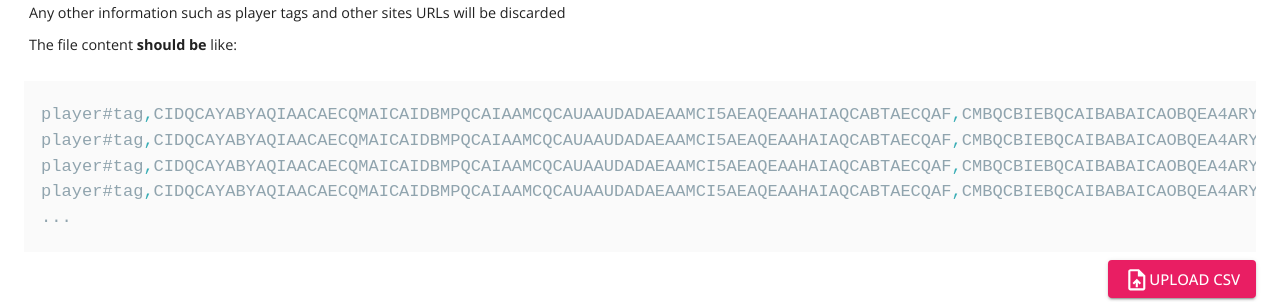
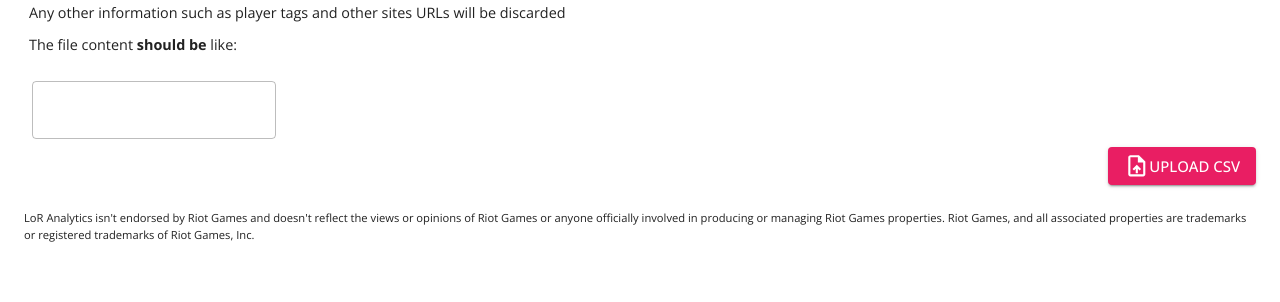
Before and after one commit to dneto/lor-tournament-analytics, a Next.js app in the folder apps/web/: page /tournament/new in a window 1280 px wide. Shown: the part 406-708 px from the top of the page. Built offline with nearby package versions, Linux system fonts and the light colour scheme.

Commit message:
Fix example component in new tournament page

```diff
--- a/apps/web/src/pages/tournament/new.tsx
+++ b/apps/web/src/pages/tournament/new.tsx
@@ -92,7 +92,6 @@ const NewTournament: NextPage = () => {
                     onChange={(newValue) => {
                       setDate(newValue);
                     }}
-                    renderInput={(params) => <TextField {...params} />}
                   />
                 </LocalizationProvider>
               </Box>
@@ -110,7 +109,7 @@ const NewTournament: NextPage = () => {
               </Typography>
             </Box>
             <Box>
-              <SyntaxHighlighter style={materialLight} language="csv">
+              <TextField disabled multiline>
                 {[
                   [
                     "player#tag",
@@ -138,7 +137,7 @@ const NewTournament: NextPage = () => {
                   ].join(","),
                   "...",
                 ].join("\n")}
-              </SyntaxHighlighter>
+              </TextField>
             </Box>
           </Grid>
           <Grid item textAlign="right">
```
